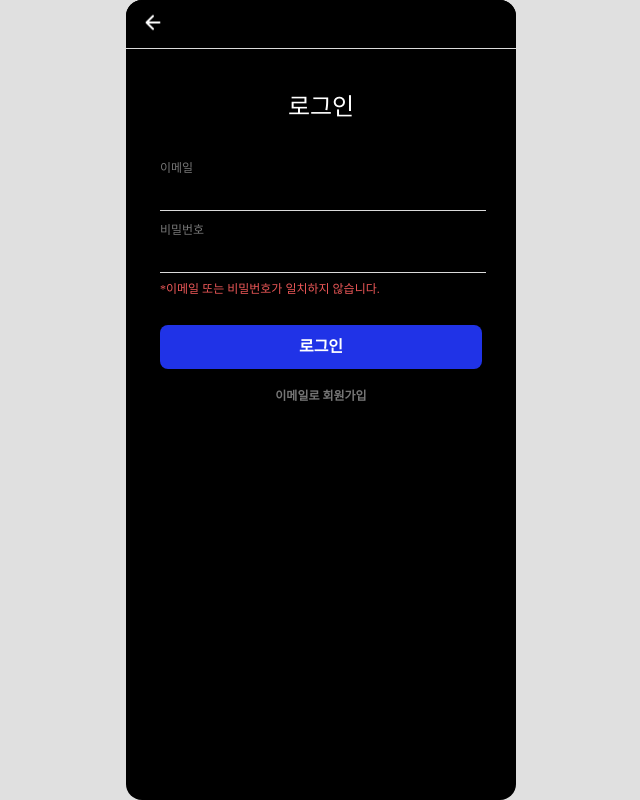
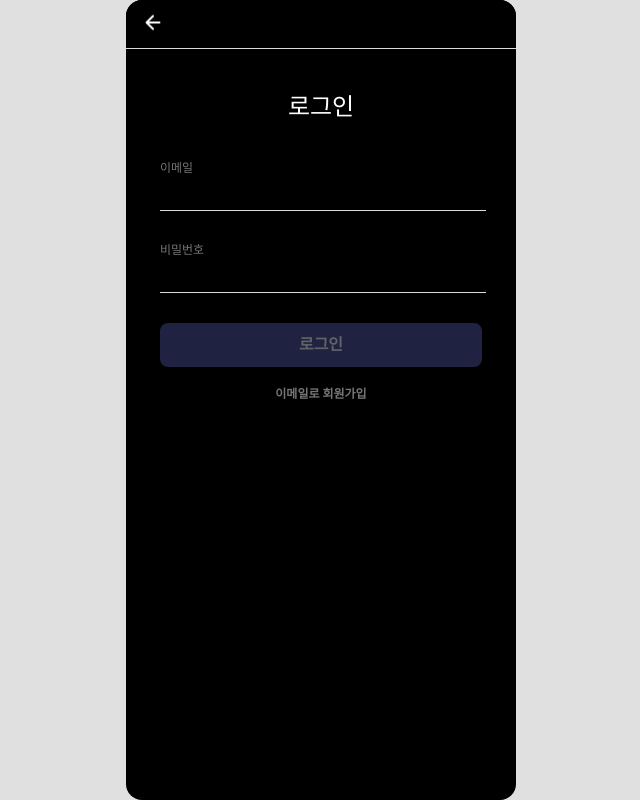
Before and after one commit to FRONTENDSCHOOL7/final-15-mufi, a React (Create React App) app in the folder mufi/: page /login in a window 1280 px wide. Shown: the whole page, without its empty margins (319-959 px from the left). Built offline with nearby package versions, Linux system fonts and the light colour scheme; the HTML template or start-up script is replaced by a standard one; a web font is replaced by a local one.

Commit message:
✨ feat: 로그인 페이지 유효성 검사 기능 추가

```diff
--- a/mufi/src/pages/login/Login.jsx
+++ b/mufi/src/pages/login/Login.jsx
@@ -1,4 +1,4 @@
-import React, { useState } from 'react';
+import React, { useState, useCallback, useEffect } from 'react';
 import Header from '../../components/headers/GoBackHeader';
 import Input from '../../components/Input';
 import NextBtnStyle from '../../components/nextButton/NextButtonStyle';
@@ -7,22 +7,58 @@ import { useNavigate } from 'react-router-dom';
 import { Layout, Title, InputGroup, Label, ErrorMessage } from './LoginStyle';
 
 const Login = () => {
-  const [username, setUsername] = useState('');
+  const [email, setEmail] = useState('');
   const [password, setPassword] = useState('');
-  const [showError, setShowError] = useState(true);
+  const [emailError, setEmailError] = useState('');
+  const [passwordError, setPasswordError] = useState('');
+
   const navigate = useNavigate();
+
+  const [isBtnActive, setIsBtnActive] = useState(true);
+
+  // 버튼 활성화 여부 결정
+  useEffect(() => {
+    if (
+      emailError === '' &&
+      passwordError === '' &&
+      email !== '' &&
+      password !== ''
+    ) {
+      setIsBtnActive(false);
+    } else {
+      setIsBtnActive(true);
+    }
+  }, [email, password, emailError, passwordError]);
+
+  // 이메일 유효성 검사
+  const userEmailValidation = (e) => {
+    const emailValue = e.target.value;
+    setEmail(emailValue);
+    const emailReg = /^[a-zA-Z0-9._-]+@[a-zA-Z0-9.-]+\.[a-zA-Z]{2,4}$/;
+    if (!emailReg.test(emailValue)) {
+      setEmailError('올바른 이메일 형식이 아닙니다.');
+    } else if (emailValue === '') {
+      setEmail('이메일을 입력해주세요.');
+    } else {
+      setEmailError('');
+    }
+  };
+
+  // 비밀번호 유효성 검사
+  const userPasswordValidation = (e) => {
+    const passwordValue = e.target.value;
+    setPassword(passwordValue);
+    if (passwordValue.length < 6) {
+      setPasswordError('비밀번호는 6자 이상이어야 합니다.');
+    } else if (passwordValue === '') {
+      setPasswordError('비밀번호를 입력해주세요.');
+    } else {
+      setPasswordError('');
+    }
+  };
 
   const handleSubmit = (e) => {
     e.preventDefault();
-    console.log('Username:', username);
-    console.log('Password:', password);
-
-    if (username === '' || password === '') {
-      setShowError(true);
-    } else {
-      setShowError(false);
-    }
-    navigate('/home');
   };
 
   return (
@@ -31,14 +67,17 @@ const Login = () => {
       <Title>로그인</Title>
       <form onSubmit={handleSubmit}>
         <InputGroup>
-          <Label htmlFor="username">이메일</Label>
+          <Label htmlFor="email">이메일</Label>
           <Input
-            id="username"
+            id="email"
             type="text"
-            value={username}
-            onChange={(e) => setUsername(e.target.value)}
+            value={email}
+            onChange={userEmailValidation}
             required
           />
+        </InputGroup>
+        <InputGroup>
+          <ErrorMessage>{emailError}</ErrorMessage>
         </InputGroup>
         <InputGroup>
           <Label htmlFor="password">비밀번호</Label>
@@ -46,18 +85,16 @@ const Login = () => {
             id="password"
             type="password"
             value={password}
-            onChange={(e) => setPassword(e.target.value)}
+            onChange={userPasswordValidation}
             required
           />
         </InputGroup>
-        {showError && (
-          <InputGroup>
-            <ErrorMessage>
-              *이메일 또는 비밀번호가 일치하지 않습니다.
-            </ErrorMessage>
-          </InputGroup>
-        )}
-        <NextBtnStyle>로그인</NextBtnStyle>
+
+        <InputGroup>
+          <ErrorMessage>{passwordError}</ErrorMessage>
+        </InputGroup>
+
+        <NextBtnStyle disabled={isBtnActive}>로그인</NextBtnStyle>
         <EmailJoin />
       </form>
     </Layout>
```
